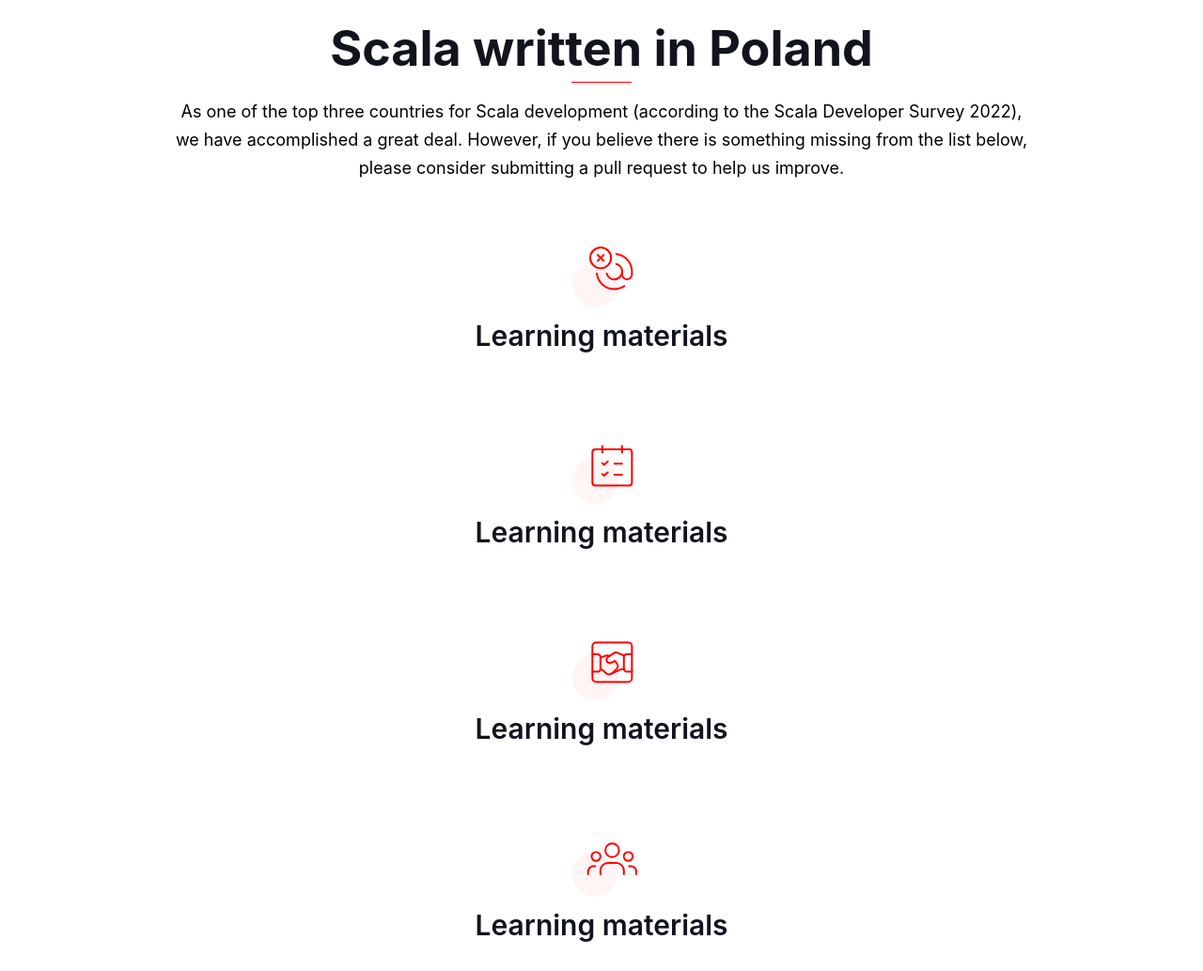
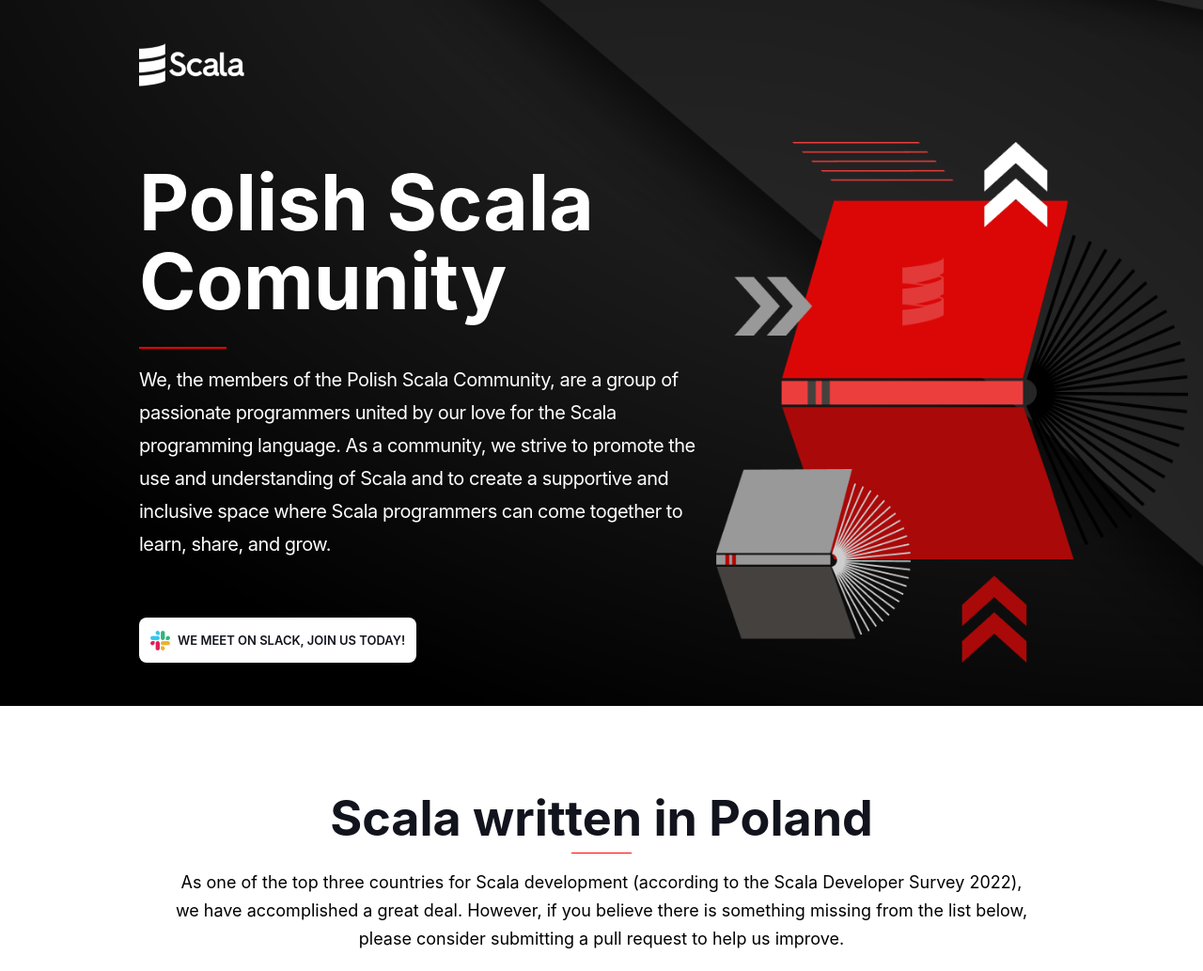
Before and after one commit to scala-poland/scala-poland-site-new, an Astro site: page / in a window 1280 px wide. Shown: the top 1033 px of the page at 94% size. Built offline with nearby package versions, Linux system fonts and the light colour scheme; Astro itself is replaced by a stand-in of ours.

Commit message:
feature: hero

```diff
--- /dev/null
+++ b/src/components/Hero/Hero.astro
@@ -0,0 +1,97 @@
+---
+import Title from '../Title/Title.astro';
+import { Icon } from 'astro-icon/components';
+import hero_bg from '../../images/hero_bg.png';
+import { TITLE_VARIANTS } from '../../domain/constants';
+import { Image } from 'astro:assets';
+import scalaImage from '../../images/scala.png';
+import booksImage from '../../images/books.png';
+import slackImage from '../../images/slack.png';
+
+const bgUrl = `url(${hero_bg.src})`;
+---
+
+<section>
+  <div class="mainContainer">
+    <Image src={scalaImage} alt="Scala logo" />
+    <div class="titleSection">
+      <Title title="Polish Scala Comunity" variant={TITLE_VARIANTS.extraLargeUnderline} />
+      <p>
+        We, the members of the Polish Scala Community, are a group of passionate programmers united by our love for the
+        Scala programming language. As a community, we strive to promote the use and understanding of Scala and to
+        create a supportive and inclusive space where Scala programmers can come together to learn, share, and grow.
+      </p>
+    </div>
+    <a href="#"><Image src={slackImage} alt="Go to slack" /> WE MEET ON SLACK, JOIN US TODAY!</a>
+  </div>
+  <Image src={booksImage} alt="Books image" class="books" />
+</section>
+
+<style lang="scss" define:vars={{ bgUrl }}>
+  @import '../../styles/common-style.scss';
+
+  section {
+    @include flex-container(center, center, row, 16px);
+    width: 100%;
+    background-image: var(--bgUrl);
+    background-color: $color-black-100;
+    background-repeat: no-repeat;
+    background-size: cover;
+    padding: 46px 16px 46px 148px;
+
+    @include screen-md-minus {
+      padding: 46px 16px 46px 46px;
+    }
+    @include screen-xs {
+      flex-direction: column;
+      padding: 32px 24px;
+      background-position-x: 60%;
+    }
+  }
+  .mainContainer {
+    z-index: 2;
+    height: 100%;
+    @include flex-container(flex-start, start, column, 60px);
+    @include screen-xs {
+      gap: 40px;
+    }
+  }
+  .titleSection {
+    @include flex-container(flex-start, start, column);
+    @include screen-xs {
+      justify-content: center;
+    }
+  }
+
+  p {
+    color: $color-neutral-100;
+    font-size: 20px;
+    line-height: 35px;
+    letter-spacing: -0.5px;
+    text-align: left;
+  }
+  a {
+    @include flex-container(flex-start, center, row, 0.5rem);
+    text-decoration: none;
+    background-color: $color-neutral-100;
+    padding: 12px;
+    border-radius: 8px;
+    font-size: 13px;
+    line-height: 24px;
+    font-weight: 600;
+    color: $color-black-200;
+  }
+  .books {
+    margin-top: 30px;
+    width: 45%;
+    height: auto;
+    align-self: flex-end;
+
+    @include screen-xs {
+      width: 40%;
+      position: absolute;
+      right: 0;
+      top: 8px;
+    }
+  }
+</style>
--- a/src/components/Introduction/Introduction.astro
+++ b/src/components/Introduction/Introduction.astro
@@ -13,10 +13,15 @@ import content from '../../content/content';
 </section>
 
 <style lang="scss">
+  @import '../../styles/common-style.scss';
+
   section {
     max-width: 922px;
     text-align: center;
     margin: 0 auto;
+    @include screen-xs {
+      padding: 0 16px;
+    }
   }
   p {
     line-height: 30px;
--- a/src/components/Title/Title.astro
+++ b/src/components/Title/Title.astro
@@ -30,7 +30,7 @@ const { title, variant, icon } = Astro.props;
 <style lang="scss">
   @import '../../styles/common-style.scss';
   .root {
-    padding: 1rem;
+    padding: 1rem 0;
     color: $color-black-200;
     text-align: center;
   }
@@ -90,11 +90,12 @@ const { title, variant, icon } = Astro.props;
     font-weight: 700;
     line-height: 102%;
     text-align: left;
-
+    color: $color-neutral-100;
+    padding-bottom: 30px;
     @include before-underline($color-red-100, 0, 0, 93px, 2px);
 
     @include screen-xs {
-      font-size: 68px;
+      font-size: 58px;
       line-height: 110%;
     }
   }
--- a/src/pages/index.astro
+++ b/src/pages/index.astro
@@ -1,14 +1,17 @@
 ---
 import Layout from '../layouts/Layout.astro';
 import Title from '../components/Title/Title.astro';
+import Hero from '../components/Hero/Hero.astro';
 import { TITLE_ICONS, TITLE_VARIANTS } from '../domain/constants.ts';
 import Introduction from '../components/Introduction/Introduction.astro';
+
+//TODO is any way to shortcut imports?
 ---
 
 <Layout title="Polish Scala Comunity">
   <main>
+    <Hero />
     <Introduction />
-    <Title title="Learning materials" icon={TITLE_ICONS.email} />
     <Title title="Learning materials" icon={TITLE_ICONS.calendar} />
     <Title title="Learning materials" icon={TITLE_ICONS.handshake} />
     <Title title="Learning materials" icon={TITLE_ICONS.userGroup} />
@@ -23,8 +26,7 @@ import Introduction from '../components/Introduction/Introduction.astro';
   main {
     @include flex-container(flex-start, center, column, 68px);
     margin: auto;
-    max-width: 1220px;
+    max-width: 1600px;
     line-height: 1.6;
-    padding: 0 1rem;
   }
 </style>
--- a/src/styles/common-colors.scss
+++ b/src/styles/common-colors.scss
@@ -13,4 +13,4 @@ $color-black-200: #12141d;
 
 $color-red-100: #ff0000;
 
-$color-red-semitransparent: #ff00000a;
+$color-red-semitransparent: #ff00002b;
```
Also changed, not shown: src/images/books.png (added), src/images/hero_bg.png (added), src/images/scala.png (added), src/images/slack.png (added).
